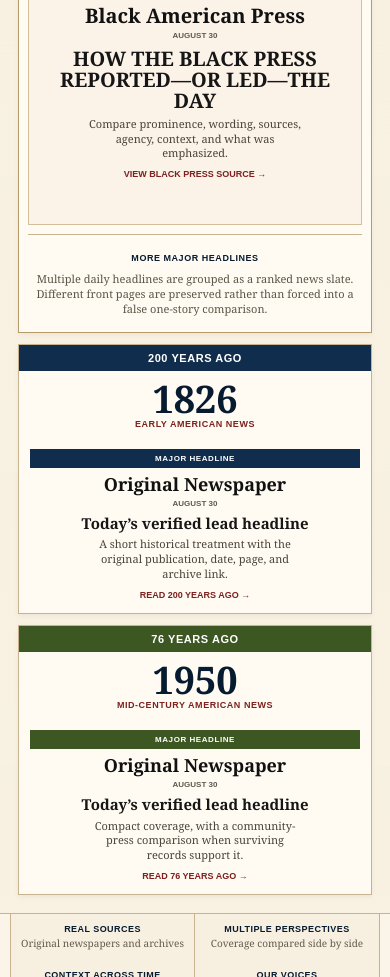
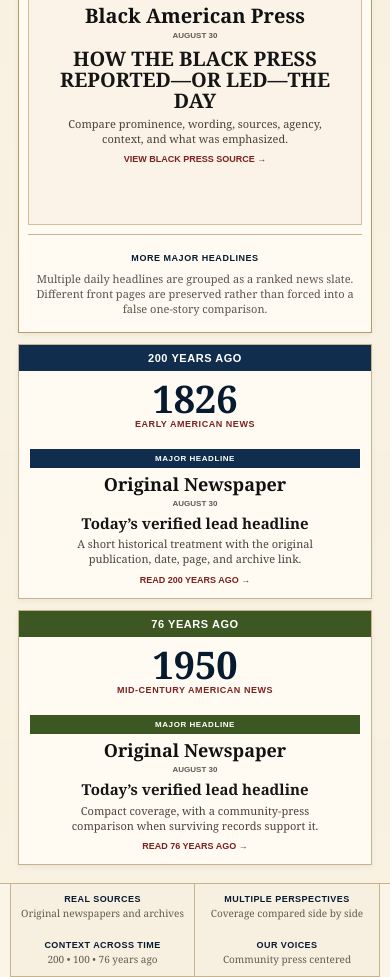
Before and after one commit to aunt-nancy/On-This-Day-TV, a plain HTML site: page index.html in a window 390 px wide. Shown: the part 1023-2000 px from the top of the page. Drawn offline with Linux system fonts and the light colour scheme.

Commit message:
Add files via upload

```diff
--- a/styles.css
+++ b/styles.css
@@ -39,7 +39,7 @@ a{color:inherit}
 .board-date{display:flex;align-items:center;justify-content:center;gap:10px;margin-top:9px;color:var(--navy2);font-size:25px;font-weight:800;letter-spacing:.04em}
 .board-date:before,.board-date:after{content:"";width:110px;height:1px;background:var(--gold)}
 
-.era-layout{display:grid;grid-template-columns:.48fr 1.42fr .48fr;gap:11px;align-items:start}
+.era-layout{display:grid;grid-template-columns:1fr 1.75fr 1fr;gap:11px;align-items:start}
 .era-box{border:1px solid var(--line);background:rgba(255,252,245,.94);box-shadow:0 2px 5px rgba(0,0,0,.05);overflow:hidden}
 .era-side{min-height:328px}
 .era-center{min-height:455px;border-color:#b59c6a}
@@ -58,7 +58,7 @@ a{color:inherit}
 .paper-date{text-align:center;font:700 8px Arial,sans-serif;text-transform:uppercase;color:#61594c;margin:3px 0 8px}
 .paper-headline{text-align:center;font-size:17px;line-height:1.05;font-weight:900;text-transform:uppercase;margin:6px 0}
 .era-side .paper-headline{font-size:15px;text-transform:none}
-.paper-copy{text-align:center;color:#4a4338;font-size:11px;line-height:1.35;margin:6px auto;max-width:220px}
+.paper-copy{text-align:center;color:#4a4338;font-size:11px;line-height:1.35;margin:6px auto;max-width:260px}
 .source-link{display:block;text-align:center;color:var(--red);font:800 9px Arial,sans-serif;text-transform:uppercase;text-decoration:none;margin:8px auto 2px}
 .source-link:hover{text-decoration:underline}
 
@@ -142,7 +142,7 @@ a{color:inherit}
  .site-nav{height:auto;min-height:70px;padding:11px 14px;align-items:flex-start}
  .nav-links{gap:11px}
  .locked-hero{grid-template-columns:42% 58%;height:205px}
- .era-layout{grid-template-columns:.62fr 1.35fr .62fr}
+ .era-layout{grid-template-columns:1fr 1.6fr 1fr}
  .community-grid{grid-template-columns:repeat(2,1fr)}
  .archive-grid,.source-grid{grid-template-columns:repeat(2,1fr)}
 }
```
Also changed, not shown: README.md.
